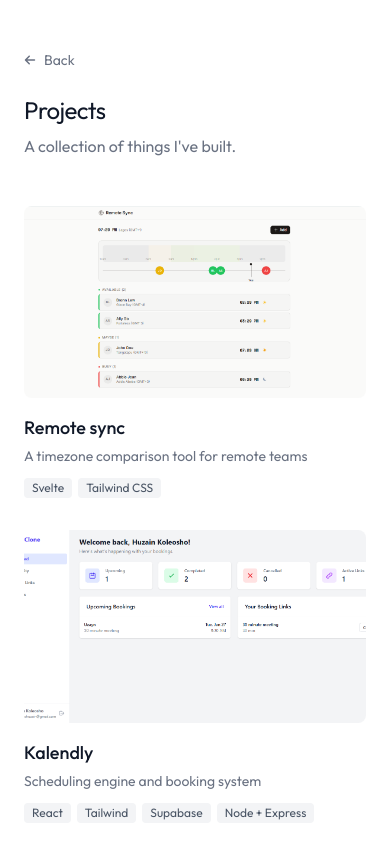
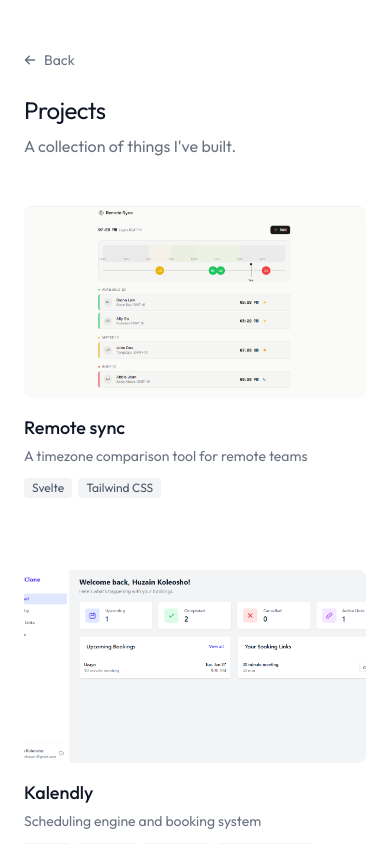
Before and after one commit to Uzayn/my-portfolio, a Next.js app: page /projects in a window 390 px wide. Shown: the top 844 px of the page. Built offline with nearby package versions, Linux system fonts and the light colour scheme.

Commit message:
feat: update projects page spacing on mobile

```diff
--- a/src/app/projects/page.tsx
+++ b/src/app/projects/page.tsx
@@ -30,7 +30,7 @@
         </div>
 
         {/* Projects Grid */}
-        <div className="grid grid-cols-1 md:grid-cols-2 gap-8">
+        <div className="grid grid-cols-1 md:grid-cols-2 gap-18 md:gap-8">
           {projects.map((project, index) => (
             <motion.article
               key={index}
--- a/src/components/Projects.tsx
+++ b/src/components/Projects.tsx
@@ -170,7 +170,9 @@
                       rel="noopener noreferrer"
                       className="text-blue-600 hover:text-blue-800 text-sm font-medium"
                     >
-                      Visit Live Site
+                      {selectedProject.link.includes("github.com")
+                        ? "View GitHub"
+                        : "Visit Live Site"}
                     </a>
                   </div>
                   <p className="text-gray-600 mb-4 text-xs">
```
